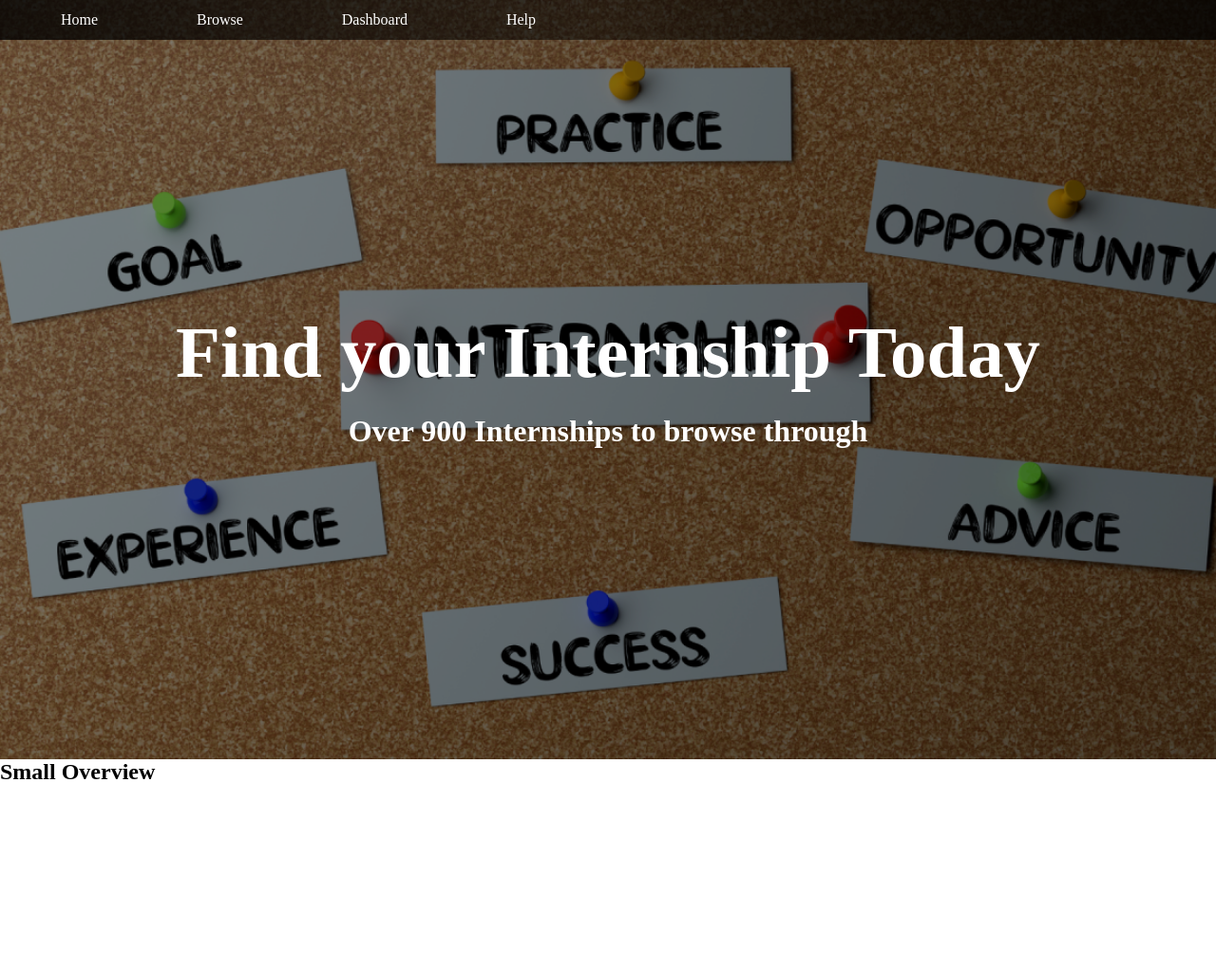
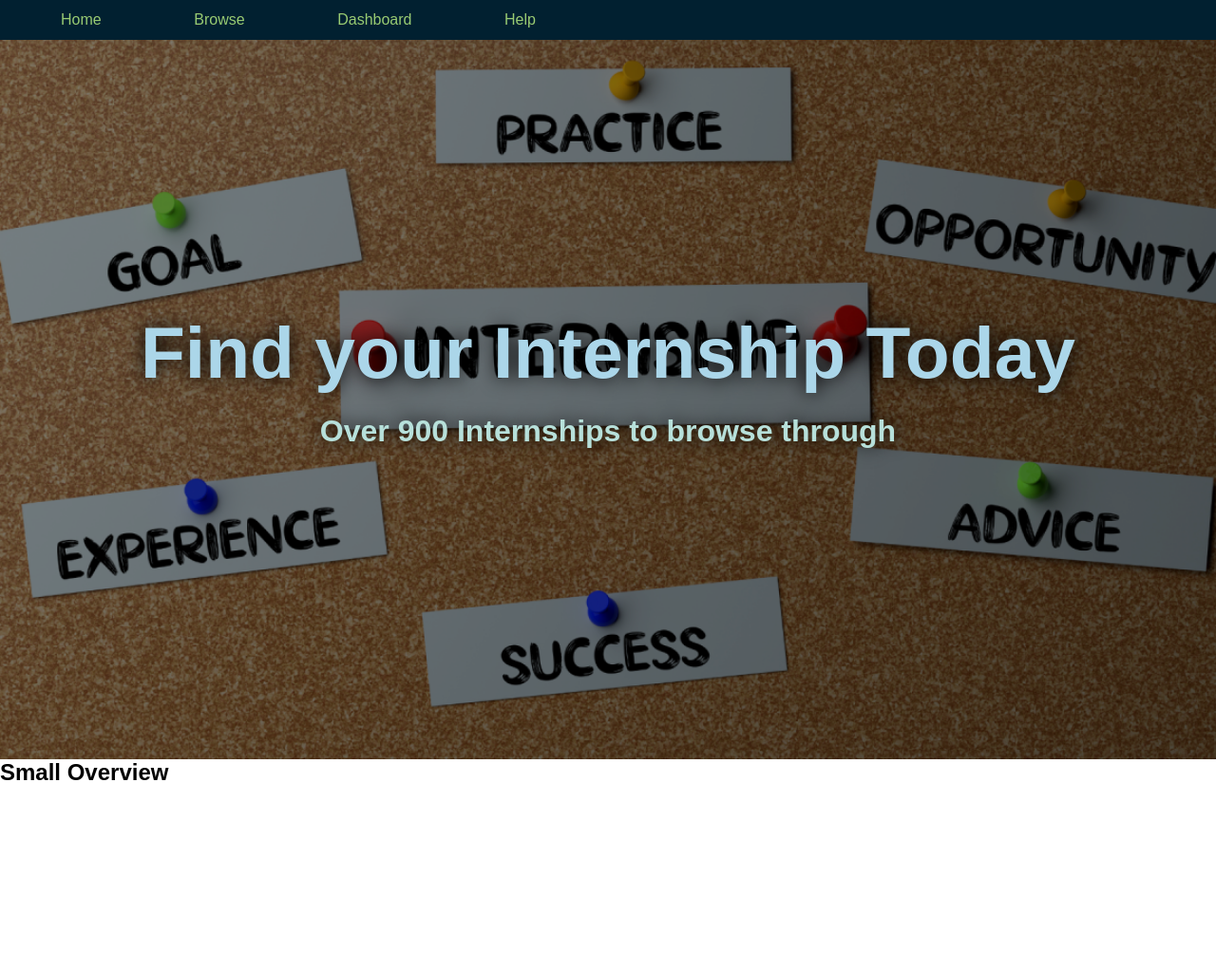
Before and after one commit to NacerEOP/CESI_PROJET-WEB, a PHP site: page /src/pages/home.html in a window 1280 px wide. Shown: the top 1021 px of the page at 95% size. Run offline with PHP 8.4, Linux system fonts and the light colour scheme.

Commit message:
final push of the day or shall I say the morning

```diff
--- /dev/null
+++ b/src/js/animations.js
@@ -0,0 +1,25 @@
+export class Animation {
+  constructor(element, className) {
+    this.el = element;
+    this.className = className;
+  }
+
+  play() {
+    // Ensure animation restarts: remove classes, force reflow, then add class
+    this.el.classList.remove(this.className, "reverse");
+    void this.el.offsetWidth;
+    this.el.classList.add(this.className);
+  }
+
+  reverse() {
+    // Restart animation in reverse: remove then re-add class, then mark reverse
+    this.el.classList.remove(this.className);
+    void this.el.offsetWidth;
+    this.el.classList.add(this.className);
+    this.el.classList.add("reverse");
+  }
+
+  reset() {
+    this.el.classList.remove(this.className, "reverse");
+  }
+}
--- a/src/js/home.js
+++ b/src/js/home.js
@@ -1,4 +1,38 @@
 import { ImgSlideShow } from "./imageSlideShow.js";
+import { Animation } from "./animations.js";
+
+document.addEventListener("DOMContentLoaded", () => {
+
+  const target = document.querySelector('.centered-to-parent:not(#nav-bg)');
+  if (target) {
+    const anim = new Animation(target, "reveal-text");
+
+
+    let wasVisible = null;
+    const io = new IntersectionObserver(
+      (entries) => {
+        entries.forEach((entry) => {
+          const isVisible = entry.intersectionRatio >= 0.9;
+          if (wasVisible === null) {
+            wasVisible = isVisible;
+            if (isVisible) anim.play();
+            return;
+          }
+
+          if (isVisible && !wasVisible) {
+            anim.play();
+          } else if (!isVisible && wasVisible) {
+            anim.reverse();
+          }
+
+          wasVisible = isVisible;
+        });
+      },
+      { threshold: [0, 0.9, 1] }
+    );
+
+    io.observe(target);
+  }
 
   new ImgSlideShow(
     document.getElementById("home-header"),
@@ -9,3 +43,4 @@ new ImgSlideShow(
     ],
     10000
   ).start();
+});
--- a/src/pages/home.html
+++ b/src/pages/home.html
@@ -7,12 +7,14 @@
     <link rel="stylesheet" href="../styles/style-home.css">
     <link rel="stylesheet" href="../styles/style-header-footer.css">
     <link rel="stylesheet" href="../styles/style.css">
+    <link rel="stylesheet" href="../styles/animations.css">
     <title>Find Your Internship Today!</title>
 </head>
 
 <body>
     <header id="home-header">
-     <nav class="nav-bar" >
+
+        <nav class="nav-bar" >
 
             <ul>
                  <div class="centered-to-parent" id="nav-bg"></div>
--- /dev/null
+++ b/src/styles/animations.css
@@ -0,0 +1,19 @@
+@keyframes revealText {
+  from {
+    letter-spacing: 10px;
+    opacity: 0;
+  }
+  to {
+    letter-spacing: normal;
+    opacity: 1;
+  }
+}
+
+.reveal-text {
+  animation: revealText 200ms ease-out both;
+  will-change: letter-spacing, opacity;
+}
+
+.reveal-text.reverse {
+  animation-direction: reverse;
+}
--- a/src/styles/style-header-footer.css
+++ b/src/styles/style-header-footer.css
@@ -1,12 +1,16 @@
 header {
-
+    position: relative;
     color: white;
     margin: 0px;
     padding: 0px;
     margin-top: 0%;
     text-align: center;
+    z-index: 1000;
 }
 
+nav {
+    position: absolute;
+}
 
 nav ul {
     width: 45vw;
@@ -22,9 +26,11 @@ nav ul {
 }
 
 nav ul li a {
-    color: white;
+    color: #9aeba3;
+    position: relative;
     mix-blend-mode: difference;
     text-decoration: none;
+    z-index: 10;
 }
 
 
--- a/src/styles/style-home.css
+++ b/src/styles/style-home.css
@@ -1,14 +1,18 @@
 /* Home titles */
 #main-Htitle {
   font-size: clamp(1.5rem, 6vw, 7rem);
-  color: white;
+  color: #abd6e9;
   mix-blend-mode: difference;
+  text-shadow: 0px 0px 20px #000000;
+  font-family: sans-serif;
 }
 
 #secondary-Htitle {
   font-size: clamp(0.8rem, 2.5vw, 2.8rem);
-  color: white;
+  color: #b7e0da;
+  font-family: sans-serif;
   mix-blend-mode: difference;
+   text-shadow: 0px 0px 20px #000000;
 }
 
 /* Header background overlay */
@@ -19,5 +23,5 @@
   pointer-events: none;
   width: 100vw;
   height: 100%;
-  background: linear-gradient(90deg, rgba(0,0,0,0.8) 0%, rgba(0,0,0,0.5) 50%, rgba(0,0,0,0.8) 100%);
+  background: #012030;
 }
--- a/src/styles/style.css
+++ b/src/styles/style.css
@@ -3,6 +3,7 @@
   box-sizing: border-box;
   margin: 0;
   padding: 0;
+  font-family: sans-serif;
 }
 
 body {
@@ -54,4 +55,5 @@ body {
   gap: 20px;
   vertical-align: middle;
   pointer-events: none;
+  z-index: 0;
 }
```
Lines whose indentation alone changed are shown as unchanged.
